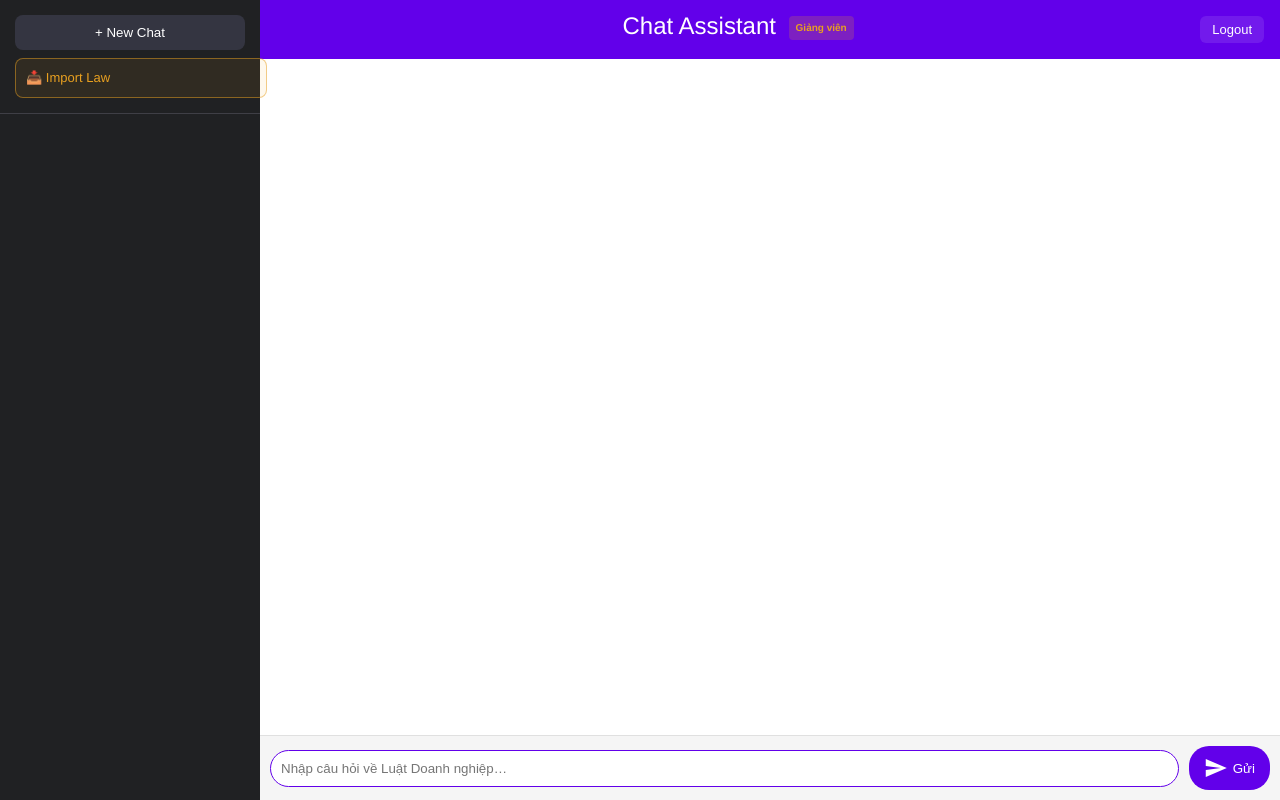
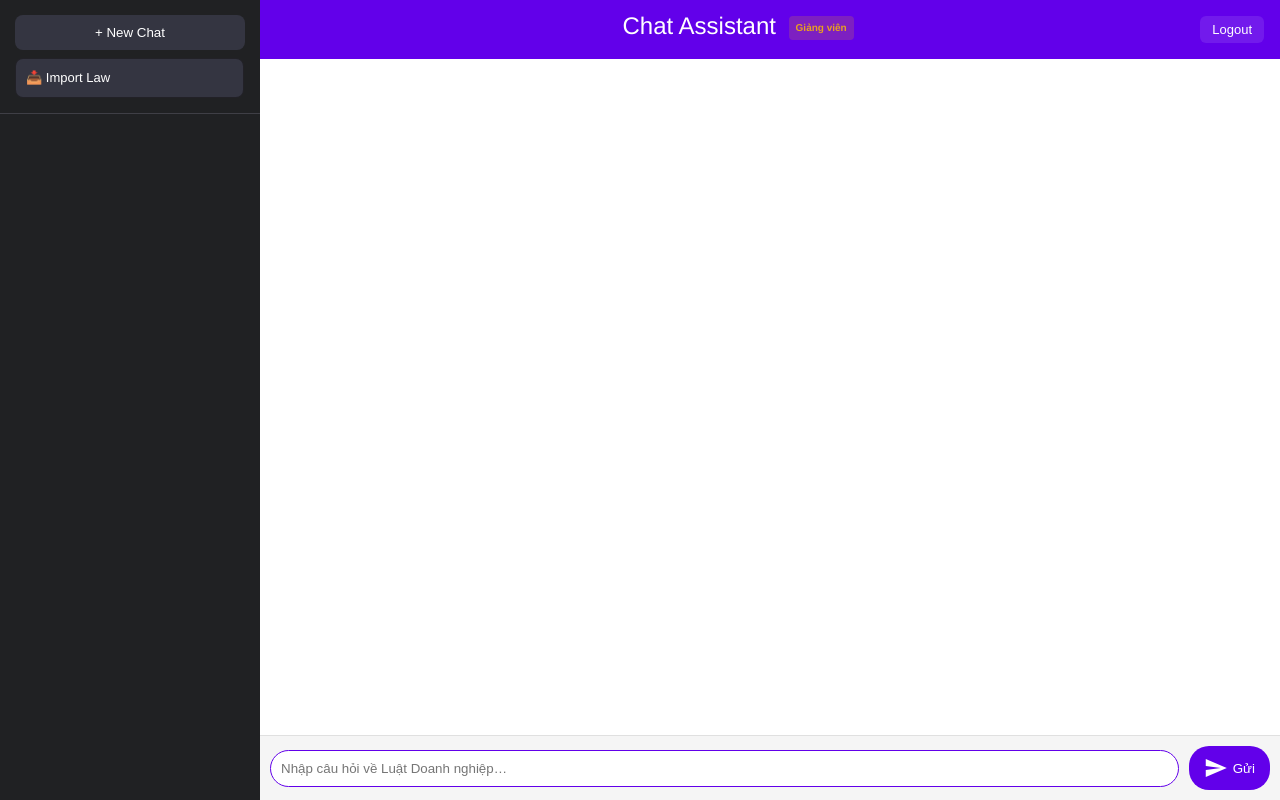
Before and after one commit to BaoNHN/rag-legal-assistant, a Flask app: page / in a window 1280 px wide. Run offline with Flask 3, Linux system fonts and the light colour scheme; the visitor is signed in with stand-in values (Sample User, id 1); data that the repository does not hold is empty; some libraries are stand-ins or nearby versions.

Commit message:
update fix some typo

```diff
--- a/engine/import_law_engine.py
+++ b/engine/import_law_engine.py
@@ -286,7 +286,7 @@ def run_import(job_id: str, pdf_path: str, so_ky_hieu: str,
         _set_job(job_id, status="done", message=result_msg)
 
     except Exception as e:
-        _set_job(job_id, status="failed", message=f"❌ Lỗi: {str(e)}\n{traceback.format_exc()}")
+        _set_job(job_id, status="failed", message=f"❌ Lỗi: Xin lỗi chúng tôi gặp vấn đề.")
 
     finally:
         # ── 7. Create/update 'Import new law' chat ──
--- a/templates/index.html
+++ b/templates/index.html
@@ -10,12 +10,13 @@
     /* Teacher-only Import Law button */
     .btn-import-law {
       display: none;
-      width: 100%;
+      width: 90%;
+      margin-right: 30px;
       margin-top: 8px;
       padding: 9px 10px;
-      border: 1.5px solid rgba(232,160,32,0.5);
-      background: rgba(232,160,32,0.08);
-      color: #E8A020;
+      border: 1.5px solid rgb(16 15 15 / 0.5);
+      background: #343541;
+      color: white;
       border-radius: 8px;
       cursor: pointer;
       font-size: 13px;
@@ -25,7 +26,7 @@
       text-decoration: none;
     }
     .btn-import-law:hover {
-      background: rgba(232,160,32,0.18);
+      background: #40414a;
       border-color: #E8A020;
     }
     .btn-import-law.visible { display: block; }
```
